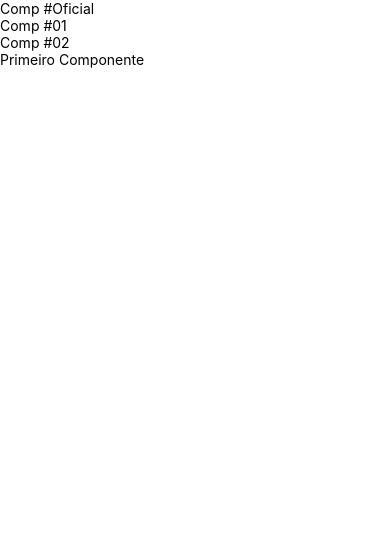
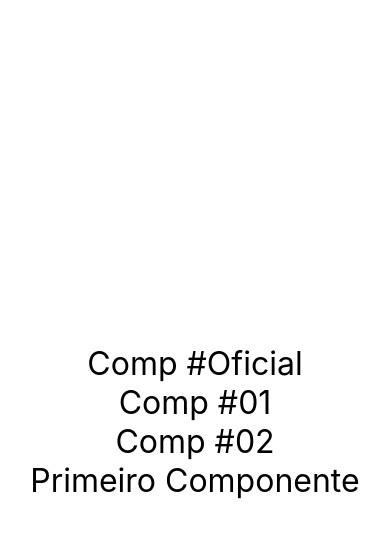
Before and after one commit to gustavocarvalho1997/Estudo-React-Native, a React Native app: screen / in a window 390 px wide. Shown: the top 538 px of the page. Built offline with nearby package versions, Linux system fonts and the light colour scheme.

Commit message:
aumentando o tamanho da fonte

```diff
--- a/src/App.js
+++ b/src/App.js
@@ -1,15 +1,23 @@
 /* eslint-disable prettier/prettier */
 import React from 'react';
-import {View} from 'react-native';
+import {View, StyleSheet} from 'react-native';
 
 import Comp, {Comp1, Comp2} from './components/Multi';
 import Primeiro from './components/Primeiro';
 
 export default () => (
-    <View>
+    <View style={style.App}>
         <Comp />
         <Comp1 />
         <Comp2 />
         <Primeiro />
     </View>
 );
+
+const style = StyleSheet.create({
+    App: {
+        flexGrow: 1,
+        justifyContent: 'center',
+        alignItems: 'center',
+    },
+});
--- a/src/components/Multi.js
+++ b/src/components/Multi.js
@@ -1,13 +1,14 @@
 /* eslint-disable prettier/prettier */
 import React from 'react';
 import { Text } from 'react-native';
+import Estilo from './estilo';
 
 export default function Comp() {
-    return <Text>Comp #Oficial</Text>;
+    return <Text style={Estilo.TextoGrande}>Comp #Oficial</Text>;
 }
 export function Comp1() {
-    return <Text>Comp #01</Text>;
+    return <Text style={Estilo.TextoGrande}>Comp #01</Text>;
 }
 export function Comp2() {
-    return <Text>Comp #02</Text>;
+    return <Text style={Estilo.TextoGrande}>Comp #02</Text>;
 }
--- a/src/components/Primeiro.js
+++ b/src/components/Primeiro.js
@@ -1,5 +1,6 @@
 /* eslint-disable prettier/prettier */
 import React from 'react';
 import {Text} from 'react-native';
+import Estilo from './estilo';
 
-export default () => <Text>Primeiro Componente</Text>;
+export default () => <Text style={Estilo.TextoGrande}>Primeiro Componente</Text>;
--- /dev/null
+++ b/src/components/estilo.js
@@ -0,0 +1,8 @@
+/* eslint-disable prettier/prettier */
+import {StyleSheet} from 'react-native';
+
+export default StyleSheet.create({
+    TextoGrande: {
+        fontSize: 32,
+    },
+});
```
